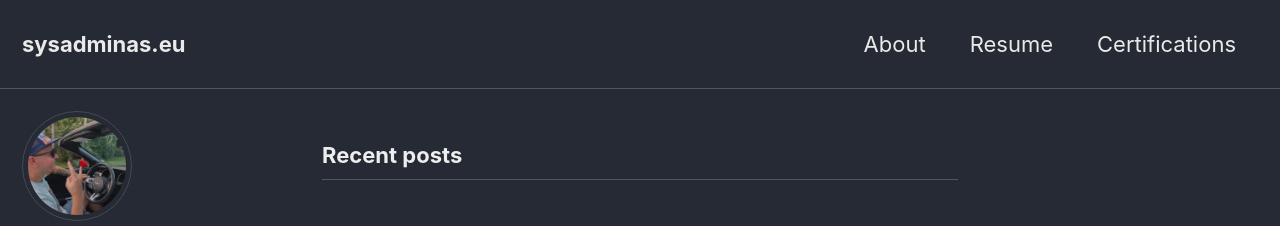
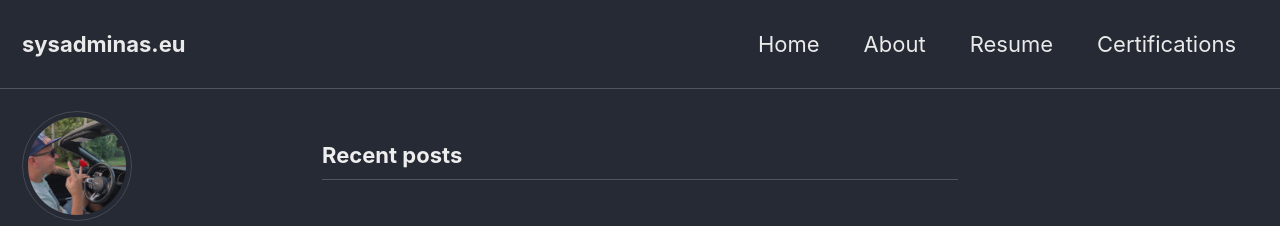
Before and after one commit to andriktr/andriktr.github.io, a Jekyll site: the page built from index.html, in a window 1280 px wide. Shown: the top 226 px of the page. Built offline with Jekyll 4.4.1, drawn with Linux system fonts in a browser that asks for light colours; cached includes are drawn as plain includes; the list of posts is cut into pages by our own code.

Commit message:
adding home

```diff
--- a/_data/navigation.yml
+++ b/_data/navigation.yml
@@ -1,5 +1,7 @@
 # main links
 main:
+  - title: "Home"
+    url: /index.html
   - title: "About"
     url: /about/
   - title: "Resume"
```
